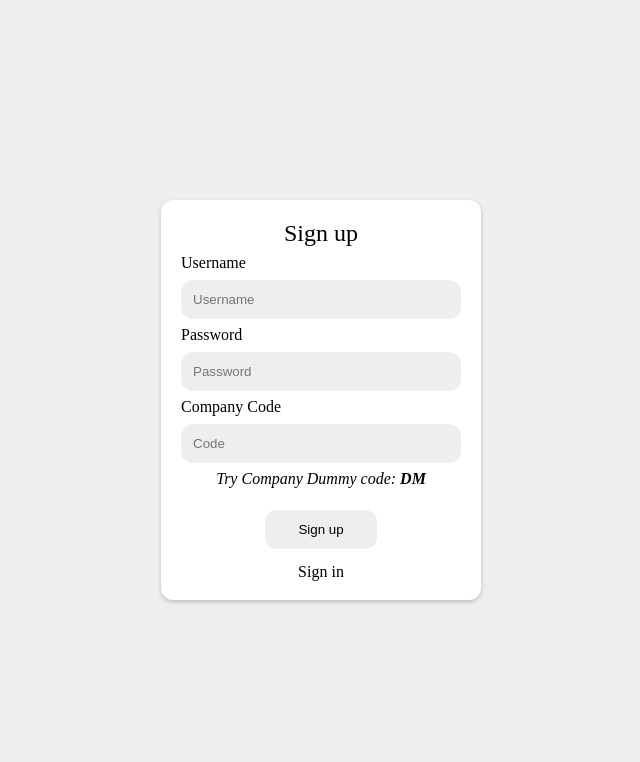
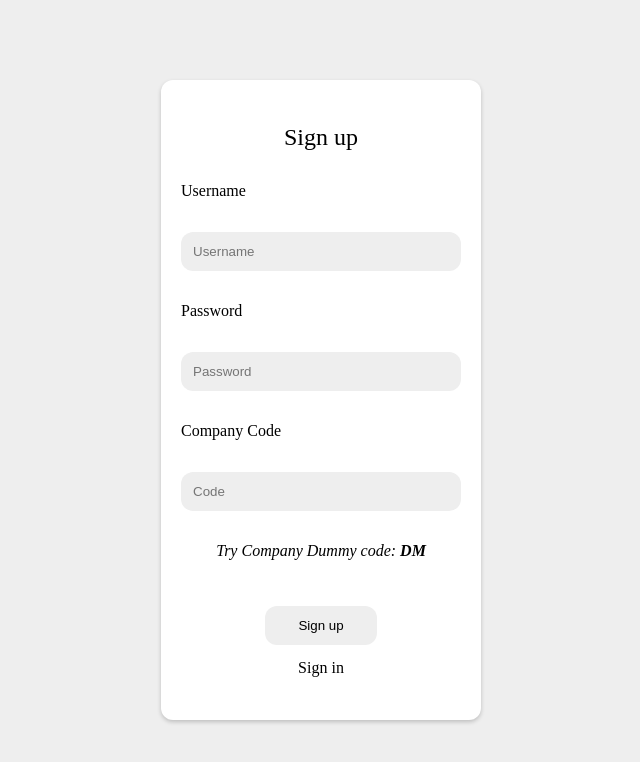
Before and after one commit to alvarezacarlos/project-tasks-app-front, a website: page public/index.html in a window 1280 px wide. Both pictures are taken after a click on the link "Sign up". Shown: the whole page, without its empty margins (319-959 px from the left). Drawn offline with nearby package versions, Linux system fonts and the light colour scheme.

Commit message:
update css styles

```diff
--- a/public/index.html
+++ b/public/index.html
@@ -38,7 +38,7 @@
 
     <template id="auth-signup-template">
       <div class="form-main">
-        <form id="login-form" class="login-form" action="">
+        <form id="login-form" class="login-form signup-form" action="">
           <p class="form-title">Sign up</p>
           <label for="signup-username">Username</label>
           <input id="signup-username" type="text" placeholder="Username" required />
--- a/public/login-form.css
+++ b/public/login-form.css
@@ -6,6 +6,11 @@
     align-items: center;
     justify-content: center;
     background-color: #eee;
+}
+
+.signup-form{
+    background-color: red;
+    height: 80vh !important;
 }
 
 
@@ -21,7 +26,8 @@
     box-shadow: 0 2px 4px rgba(0, 0, 0, 0.2);
 }
 
-.login-form input , .login-form button{
+.login-form input , .login-form button,
+.signup-form input , .signup-form button{
     padding: 12px;
     border-radius: 12px;
     border: solid 0;
```
